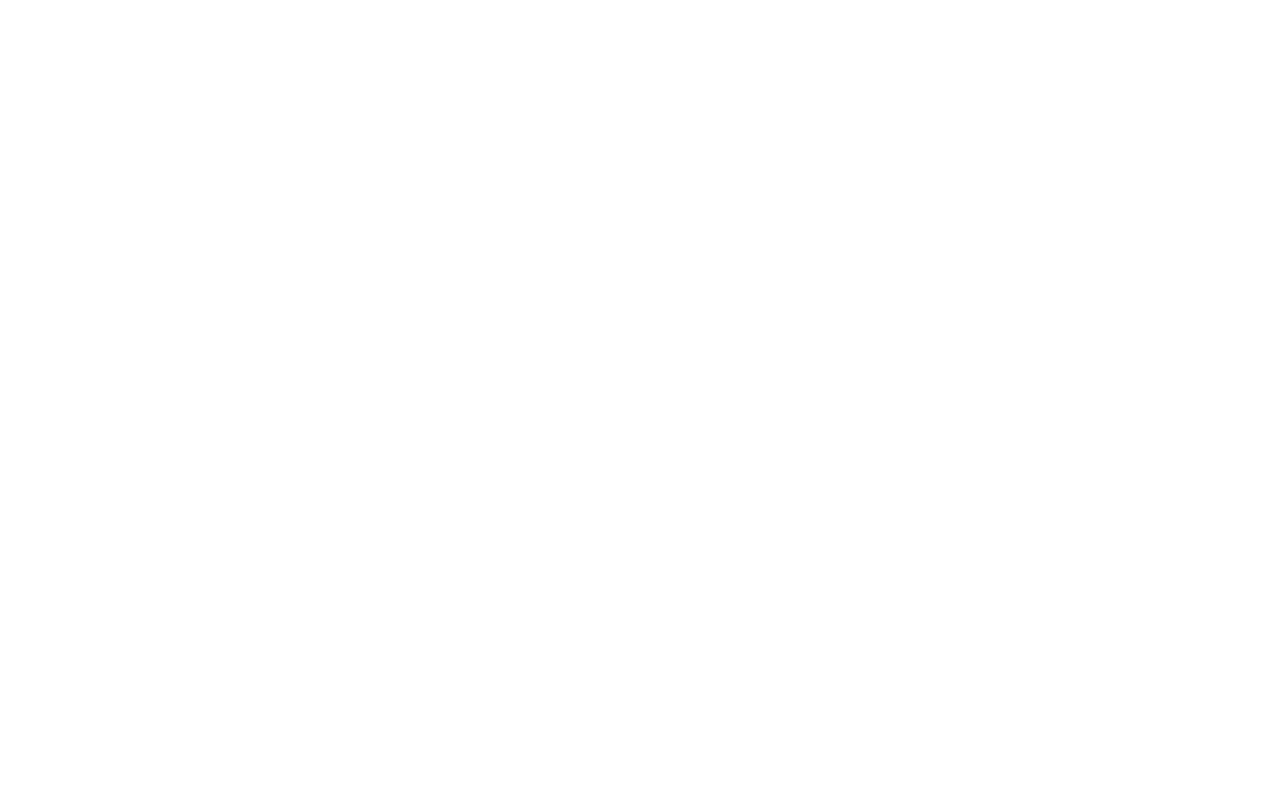
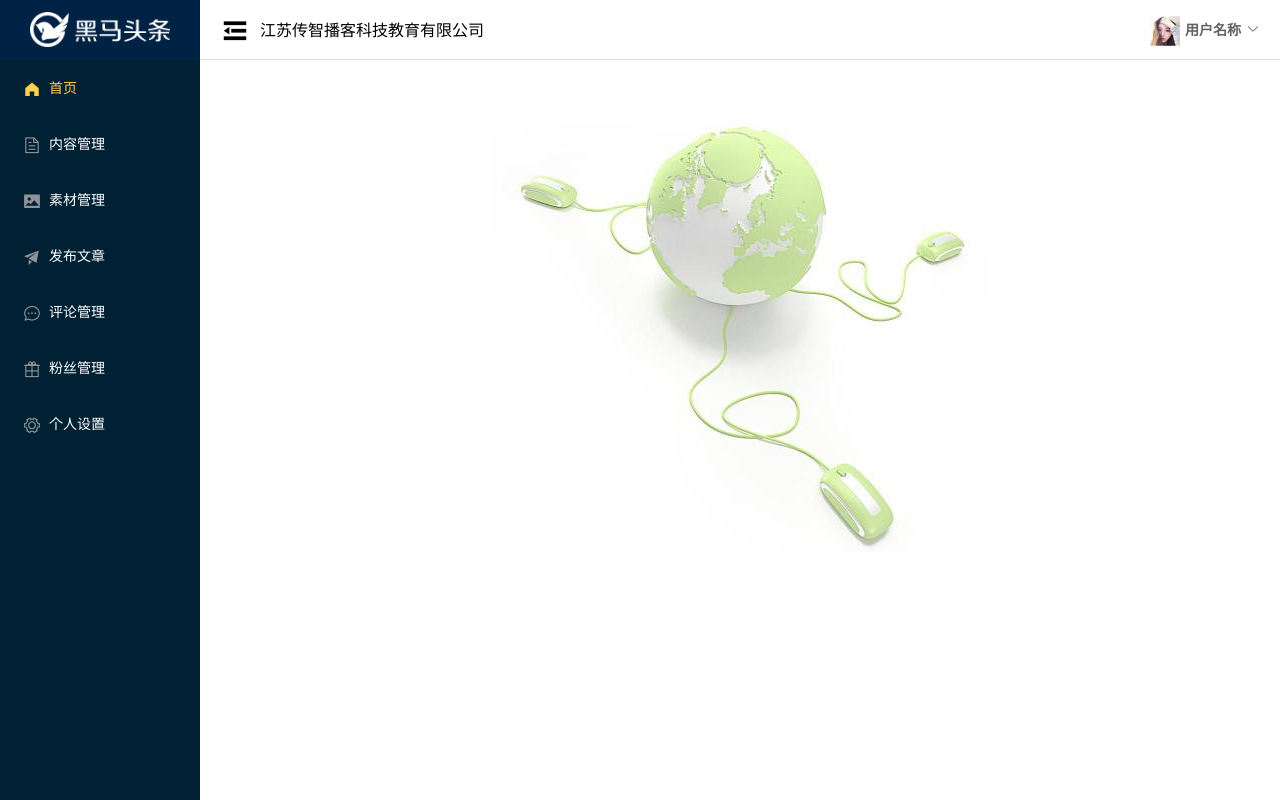
Before and after one commit to Poseidonxc/heima-84, a Vue app: page / in a window 1280 px wide. Built offline with nearby package versions, Linux system fonts and the light colour scheme.

Commit message:
登录主页和404写完

```diff
--- a/src/api/index.js
+++ b/src/api/index.js
@@ -4,4 +4,5 @@
 // 1.基准地址
 axios.defaults.baseURL = 'http://ttapi.research.itcast.cn/mp/v1_0/'
 // 更多配置
+// 导出
 export default axios
--- a/src/router/index.js
+++ b/src/router/index.js
@@ -1,11 +1,35 @@
 import VueRouter from 'vue-router'
 import Vue from 'vue'
 import Login from '@/views/login'
+import Home from '@/views/home'
+import Welcome from '@/views/welcome'
+import NotFount from '@/views/404'
+
 Vue.use(VueRouter)
-const router = new VueRouter({
-  routes: [{
-    path: '/login',
-    component: Login
-  }]
-})
+const router = new VueRouter(
+  {
+    routes: [
+      {
+        path: '/login',
+        component: Login
+      },
+      {
+        path: '/',
+        component: Home,
+        children: [
+          // 欢迎页面
+          {
+            path: '/',
+            component: Welcome
+
+          }
+
+        ]
+      },
+      {
+        path: '*',
+        component: NotFount
+      }
+    ]
+  })
 export default router
--- /dev/null
+++ b/src/views/404/index.vue
@@ -0,0 +1,10 @@
+<template>
+  <div>12312</div>
+</template>
+
+<script>
+export default {}
+</script>
+
+<style>
+</style>
--- /dev/null
+++ b/src/views/home/index.vue
@@ -0,0 +1,113 @@
+<template>
+  <el-container class="container">
+    <el-aside width="200px">
+      <!-- 导航菜单 -->
+      <div class="logo"></div>
+      <!-- 导航菜单 -->
+      <el-menu
+        default-active="1"
+        background-color="#002033"
+        text-color="#fff"
+        active-text-color="#ffd04b"
+        style="border-right:none"
+      >
+        <el-menu-item index="1">
+          <i class="el-icon-s-home"></i>
+          <span slot="title">首页</span>
+        </el-menu-item>
+        <el-menu-item index="2">
+          <i class="el-icon-document"></i>
+          <span slot="title">内容管理</span>
+        </el-menu-item>
+        <el-menu-item index="3">
+          <i class="el-icon-picture"></i>
+          <span slot="title">素材管理</span>
+        </el-menu-item>
+        <el-menu-item index="4">
+          <i class="el-icon-s-promotion"></i>
+          <span slot="title">发布文章</span>
+        </el-menu-item>
+        <el-menu-item index="5">
+          <i class="el-icon-chat-dot-round"></i>
+          <span slot="title">评论管理</span>
+        </el-menu-item>
+        <el-menu-item index="6">
+          <i class="el-icon-present"></i>
+          <span slot="title">粉丝管理</span>
+        </el-menu-item>
+        <el-menu-item index="7">
+          <i class="el-icon-setting"></i>
+          <span slot="title">个人设置</span>
+        </el-menu-item>
+      </el-menu>
+    </el-aside>
+    <el-container>
+      <el-header>
+        <span class="el-icon-s-fold icon"></span>
+        <span class="text">江苏传智播客科技教育有限公司</span>
+        <el-dropdown class="dropdown">
+          <span class="el-dropdown-link">
+            <img class="headIcon" src="../../assets/avatar.jpg" alt />
+            <span class="userName">用户名称</span>
+            <i class="el-icon-arrow-down el-icon--right"></i>
+          </span>
+          <el-dropdown-menu slot="dropdown">
+            <el-dropdown-item icon="el-icon-setting">个人设置</el-dropdown-item>
+            <el-dropdown-item icon="el-icon-unlock">退出登录</el-dropdown-item>
+          </el-dropdown-menu>
+        </el-dropdown>
+      </el-header>
+      <el-main>
+        <!-- 二级路由的渲染位置 -->
+        <router-view></router-view>
+      </el-main>
+    </el-container>
+  </el-container>
+</template>
+<script>
+export default {}
+</script>
+<style>
+.container {
+  width: 100%;
+  height: 100%;
+  position: absolute;
+  left: 0;
+  top: 0;
+}
+.el-aside {
+  background: #002033;
+}
+.logo {
+  width: 100%;
+  height: 60px;
+  background: #002244 url(../../assets/logo_admin.png) no-repeat center / 140px
+    auto;
+}
+.el-header {
+  line-height: 60px;
+  border-bottom: 1px solid #ddd;
+}
+.icon {
+  font-size: 30px;
+  vertical-align: middle;
+  /* 以基线对齐 */
+}
+.text {
+  margin-left: 10px;
+  vertical-align: middle;
+}
+.dropdown {
+  float: right;
+}
+.headIcon {
+  width: 30px;
+  height: 30px;
+  vertical-align: middle;
+}
+.userName {
+  font-weight: bold;
+  vertical-align: middle;
+  margin-left: 5px;
+}
+</style>
--- /dev/null
+++ b/src/views/welcome/index.vue
@@ -0,0 +1,16 @@
+<template>
+  <div class="container-welcome">
+      <img src="../../assets/welcome.jpg" alt="" class="bbb">
+  </div>
+</template>
+
+<script>
+export default {}
+</script>
+
+<style lang="less">
+.bbb{
+  display: block;
+  margin: 0 auto;
+}
+</style>
```
